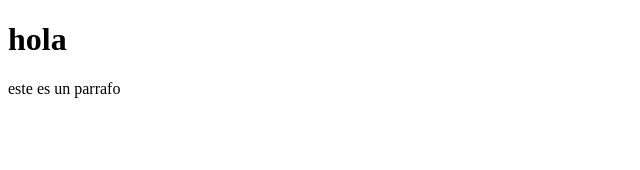
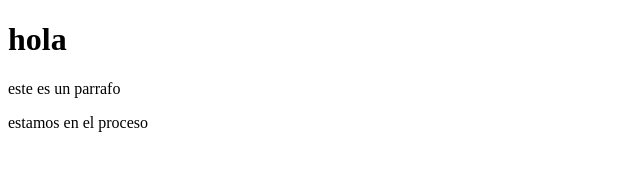
Before and after one commit to pabloponton/proyectoDemoCursoPrework, a plain HTML site: page index.html in a window 1280 px wide. Shown: the whole page, without its empty margins (0-640 px from the left). Drawn offline with Linux system fonts and the light colour scheme.

Commit message:
Cambios agregados al sitio de twitch

```diff
--- a/index.html
+++ b/index.html
@@ -9,5 +9,6 @@
 <body>
     <h1>hola</h1>
     <p>este es un parrafo</p>
+    <p>estamos en el proceso</p>
 </body>
 </html>
```
